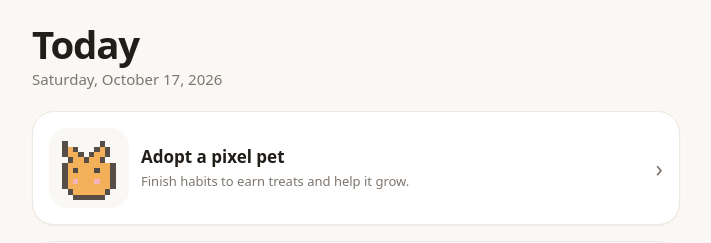
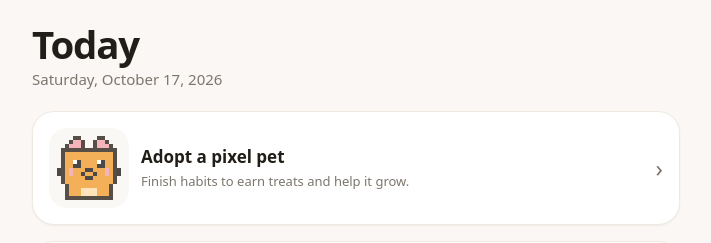
Before and after one commit to EchoAnshu/Streakpet, a Svelte app: page / in a window 1280 px wide. Shown: the top 243 px of the page, without its empty margins (284-995 px from the left). Built offline with nearby package versions, Linux system fonts and the light colour scheme.

Commit message:
feat: redraw pet sprites at 16x16 with distinct animal silhouettes and mood animations

```diff
--- a/src/components/PetCompanion.svelte
+++ b/src/components/PetCompanion.svelte
@@ -66,7 +66,7 @@
   <div class="pet-companion card">
     <button type="button" class="pet-companion__open" onclick={onOpenPet}>
       <span class="pet-companion__sprite">
-        <PetSprite {species} size={76} idle bounce={bouncing} />
+        <PetSprite {species} size={76} idle {mood} bounce={bouncing} />
       </span>
       <span class="pet-companion__body">
         <span class="pet-companion__name">{petName ?? SPECIES_LABELS[species]}</span>
--- a/src/components/PetSprite.svelte
+++ b/src/components/PetSprite.svelte
@@ -1,6 +1,6 @@
 <script lang="ts">
-  import type { PetSpecies } from '../domain/pet'
-  import { PET_SPRITES, spriteColorFor } from '../domain/petSprites'
+  import type { PetMood, PetSpecies } from '../domain/pet'
+  import { PET_SPRITES, SPRITE_SIZE, spriteColorFor } from '../domain/petSprites'
 
   interface Props {
     species: PetSpecies
@@ -8,18 +8,23 @@
     label?: string
     bounce?: boolean
     idle?: boolean
+    mood?: PetMood
   }
 
-  let { species, size = 128, label, bounce = false, idle = false }: Props = $props()
+  let { species, size = 128, label, bounce = false, idle = false, mood }: Props = $props()
 
   let rows = $derived(PET_SPRITES[species])
 </script>
 
 <svg
   class="pet-sprite"
-  class:pet-sprite--idle={idle}
+  class:pet-sprite--idle={idle && !mood}
+  class:pet-sprite--mood-happy={idle && mood === 'happy'}
+  class:pet-sprite--mood-content={idle && mood === 'content'}
+  class:pet-sprite--mood-hungry={idle && mood === 'hungry'}
+  class:pet-sprite--mood-sad={idle && mood === 'sad'}
   class:pet-sprite--bounce={bounce}
-  viewBox="0 0 12 12"
+  viewBox={`0 0 ${SPRITE_SIZE} ${SPRITE_SIZE}`}
   width={size}
   height={size}
   role={label ? 'img' : 'presentation'}
@@ -40,10 +45,37 @@
 <style>
   .pet-sprite {
     display: block;
+    transform-origin: 50% 100%;
   }
 
   .pet-sprite--idle {
     animation: pet-idle 3.4s ease-in-out infinite;
+  }
+
+  .pet-sprite--mood-happy {
+    animation: pet-happy 2.4s ease-in-out infinite;
+  }
+
+  .pet-sprite--mood-content {
+    animation: pet-idle 3.4s ease-in-out infinite;
+  }
+
+  .pet-sprite--mood-hungry {
+    animation: pet-hungry 4.2s ease-in-out infinite;
+  }
+
+  .pet-sprite--mood-sad {
+    animation: pet-sad 5.2s ease-in-out infinite;
+  }
+
+  @keyframes pet-happy {
+    0%,
+    100% {
+      transform: translateY(0);
+    }
+    50% {
+      transform: translateY(-5px);
+    }
   }
 
   @keyframes pet-idle {
@@ -53,6 +85,26 @@
     }
     50% {
       transform: translateY(-3px);
+    }
+  }
+
+  @keyframes pet-hungry {
+    0%,
+    100% {
+      transform: translateY(2px) rotate(-1.4deg);
+    }
+    50% {
+      transform: translateY(4px) rotate(1.4deg);
+    }
+  }
+
+  @keyframes pet-sad {
+    0%,
+    100% {
+      transform: translateY(5px) scaleY(0.97);
+    }
+    50% {
+      transform: translateY(6px) scaleY(0.95);
     }
   }
 
--- a/src/domain/petSprites.ts
+++ b/src/domain/petSprites.ts
@@ -1,109 +1,134 @@
 import { type PetSpecies } from './pet'
 
-export const SPRITE_SIZE = 12
+export const SPRITE_SIZE = 16
 
-export const SPRITE_CHARS = ['.', 'o', 'b', 'd', 'w', 'k', 'p'] as const
+export const SPRITE_CHARS = ['.', 'o', 'b', 'd', 'h', 'w', 'k', 'p'] as const
 export type SpriteChar = (typeof SPRITE_CHARS)[number]
 
 export const PET_SPRITES: Record<PetSpecies, string[]> = {
   cat: [
-    '............',
-    '.o......o...',
-    '.obo...obo..',
-    '.obbo.obbo..',
-    '..obbobbo...',
-    '.obbbbbbbbo.',
-    '.obkbbbkbbo.',
-    '.obbbbbbbbo.',
-    '.obpbbbpbbo.',
-    '.obbbbbbbbo.',
-    '..obbbbbbo..',
-    '...oooooo...',
+    '....oo....oo....',
+    '...oppo..oppo...',
+    '..opppo..opppo..',
+    '.oooooooooooooo.',
+    '.obbbbbbbbbbbbo.',
+    '.obbbbbbbbbbbbo.',
+    '.obbwkbbbbwkbbo.',
+    '.obbkkbbbbkkbbo.',
+    'kobpbbbkkbbbpbok',
+    'kobpbbkbbkbbpbok',
+    '.obbbbbkkbbbbbo.',
+    '.obbbbbbbbbbbbo.',
+    '..obbbbbbbbbbo..',
+    '..obbbhhhhbbbo..',
+    '..obbbhhhhbbbo..',
+    '..oooooooooooo..',
   ],
   dog: [
-    '............',
-    '.oo......oo.',
-    '.obo....obo.',
-    '.obbo..obbo.',
-    '.obbboobbbo.',
-    '.obbbbbbbbo.',
-    '.obkbbbkbbo.',
-    '.obbbbbbbbo.',
-    '.obpbbbpbbo.',
-    '.obbbbbbbbo.',
-    '..obbbbbbo..',
-    '...oooooo...',
+    '................',
+    '.....oooooo.....',
+    '...oobbbbbboo...',
+    '.oddbbbbbbbbddo.',
+    '.oddbbbbbbbbddo.',
+    '.oddbwkbbwkbddo.',
+    '.oddbkkbbkkbddo.',
+    '.oddbbwwwwbbddo.',
+    '.oddbbwkkwbbddo.',
+    '.oddbbwppwbbddo.',
+    '.obbbbbbbbbbbbo.',
+    '..obbbbbbbbbbo..',
+    '..obbbbbbbbbbo..',
+    '..obbbhhhhbbbo..',
+    '..obbbhhhhbbbo..',
+    '..oooooooooooo..',
   ],
   bunny: [
-    '............',
-    '.o......o...',
-    '.obo...obo..',
-    '.obo...obo..',
-    '..obbobbo...',
-    '.obbbbbbbbo.',
-    '.obkbbbkbbo.',
-    '.obbbbbbbbo.',
-    '.obpbbbpbbo.',
-    '.obbbbbbbbo.',
-    '..obbbbbbo..',
-    '...oooooo...',
+    '....ooo..ooo....',
+    '...oppo..oppo...',
+    '...oppo..oppo...',
+    '...oppo..oppo...',
+    '...oppo..oppo...',
+    '..oooooooooooo..',
+    '.obbbbbbbbbbbbo.',
+    '.obbwkbbbbwkbbo.',
+    '.obbkkbbbbkkbbo.',
+    '.obpbbbkkbbbpbo.',
+    '.obbbbkbbkbbbbo.',
+    '.obbbbbkkbbbbbo.',
+    '..obbbbbbbbbbo..',
+    '..obbbhhhhbbbo..',
+    '..obbbhhhhbbbo..',
+    '..oooooooooooo..',
   ],
   fox: [
-    '............',
-    '.o......o...',
-    '.obo...obo..',
-    '.obbo.obbo..',
-    '..obbobbo...',
-    '.obbbbbbbbo.',
-    '.obkbbbkbbo.',
-    '.obbbbbbbbo.',
-    '.obwbbbwbbo.',
-    '.obbbbbbbbo.',
-    '..obbbbbbo..',
-    '...oooooo...',
+    '....dd....dd....',
+    '...oddo..oddo...',
+    '..obbo....obbo..',
+    '.oooooooooooooo.',
+    '.obbbbbbbbbbbbo.',
+    '.obbbbbbbbbbbbo.',
+    '.obbwkbbbbwkbbo.',
+    '.obbkkbbbbkkbbo.',
+    '.obbbwwkkwwbbbo.',
+    '.obpbwwwwwwbpbo.',
+    '.obbbwkwwkwbbbo.',
+    '.obbbbbbbbbbbbo.',
+    '..obbbbbbbbbbo..',
+    '..obbbhhhhbbbo..',
+    '..obbbhhhhbbbo..',
+    '..oooooooooooo..',
   ],
   panda: [
-    '............',
-    '.kk......kk.',
-    '.kkk....kkk.',
-    '..kk....kk..',
-    '..obbbbbbo..',
-    '.obbbbbbbbo.',
-    '.obkbbbkbbo.',
-    '.obbbbbbbbo.',
-    '.obpbbbpbbo.',
-    '.obbbbbbbbo.',
-    '..obbbbbbo..',
-    '...oooooo...',
+    '................',
+    '...kkk....kkk...',
+    '..kkkkk..kkkkk..',
+    '.oooooooooooooo.',
+    '.owwwwwwwwwwwwo.',
+    '.owkkkwwwwkkkwo.',
+    '.owkwkwwwwkwkwo.',
+    '.owkkkwwwwkkkwo.',
+    '.owwwwwkkwwwwwo.',
+    '.owwwwwwwwwwwwo.',
+    '.owwwwwkkwwwwwo.',
+    '.owwwwwwwwwwwwo.',
+    '..owwwwwwwwwwo..',
+    '..okkwwwwwwkko..',
+    '..okkwwwwwwkko..',
+    '..oooooooooooo..',
   ],
   dolphin: [
-    '.....ooo....',
-    '....oobbo...',
-    '..oobbobbo..',
-    '.obbbbbbbbo.',
-    '.obbbbbbbbo.',
-    '.obkbbbkbbo.',
-    '.obbbbbbbbo.',
-    '.owbbbbbwo..',
-    '.owbbbbbwo..',
-    '.owbbbbbwo..',
-    '..obbbbbbo..',
-    '...oooooo...',
+    '.......oo.......',
+    '......obbo......',
+    '.....obbbbo.....',
+    '.oooooooooooooo.',
+    '.obbbbbbbbbbbbo.',
+    '.obbbbbbbbbbbbo.',
+    '.obbwkbbbbwkbbo.',
+    '.obbkkbbbbkkbbo.',
+    '.obbbbbbbbbbbbo.',
+    '.obbbwwwwwwbbbo.',
+    '.obbbwwkkwwbbbo.',
+    '.obbbbbbbbbbbbo.',
+    '.dobbbwwwwbbbod.',
+    '..obbbwwwwbbbo..',
+    '..obbbwwwwbbbo..',
+    '..oooooooooooo..',
   ],
 }
 
 export interface SpritePalette {
   body: string
   shade: string
+  light: string
 }
 
 export const SPECIES_PALETTES: Record<PetSpecies, SpritePalette> = {
-  cat: { body: '#f2a33c', shade: '#d9822b' },
-  dog: { body: '#c08a57', shade: '#9c6c3f' },
-  bunny: { body: '#f6d3e0', shade: '#e3b3c6' },
-  fox: { body: '#e8743b', shade: '#c75d2b' },
-  panda: { body: '#f2f0ee', shade: '#d8d4d0' },
-  dolphin: { body: '#5aa9e6', shade: '#3f8ccc' },
+  cat: { body: '#f2a33c', shade: '#d9822b', light: '#ffe0ae' },
+  dog: { body: '#c08a57', shade: '#9c6c3f', light: '#efd0a8' },
+  bunny: { body: '#f6d3e0', shade: '#e3b3c6', light: '#ffffff' },
+  fox: { body: '#e8743b', shade: '#c75d2b', light: '#fdf1e3' },
+  panda: { body: '#f2f0ee', shade: '#d8d4d0', light: '#ffffff' },
+  dolphin: { body: '#5aa9e6', shade: '#3f8ccc', light: '#dceefb' },
 }
 
 const OUTLINE = '#3a3028'
@@ -120,6 +145,8 @@ export function spriteColorFor(char: string, species: PetSpecies): string | null
       return palette.body
     case 'd':
       return palette.shade
+    case 'h':
+      return palette.light
     case 'w':
       return WHITE
     case 'k':
--- a/src/views/PetView.svelte
+++ b/src/views/PetView.svelte
@@ -180,6 +180,7 @@
           label={`${SPECIES_LABELS[species]} at the ${STAGE_LABELS[stage].toLowerCase()} stage`}
           bounce={bouncing}
           idle
+          {mood}
         />
       </div>
 
```
Also changed, not shown: 1 other file (tests, documents, lock files or other folders).
